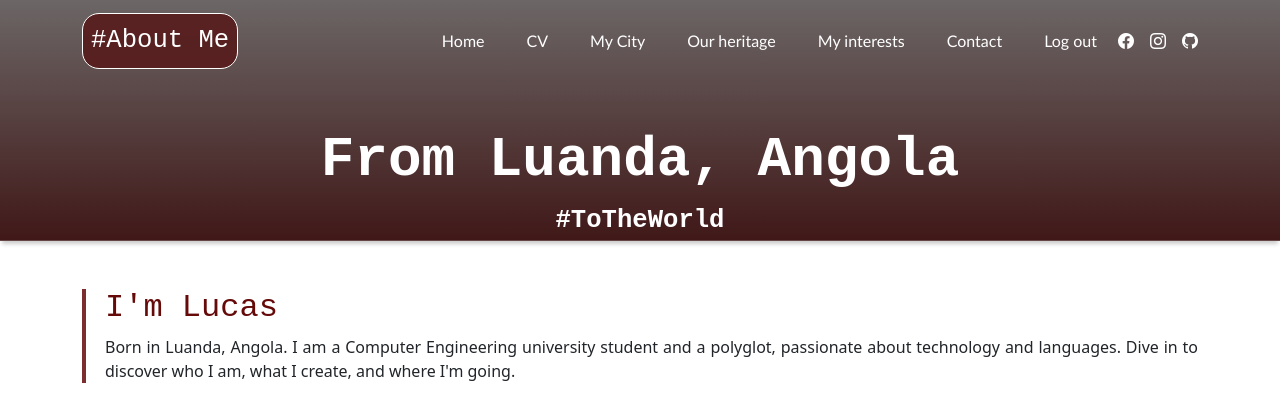
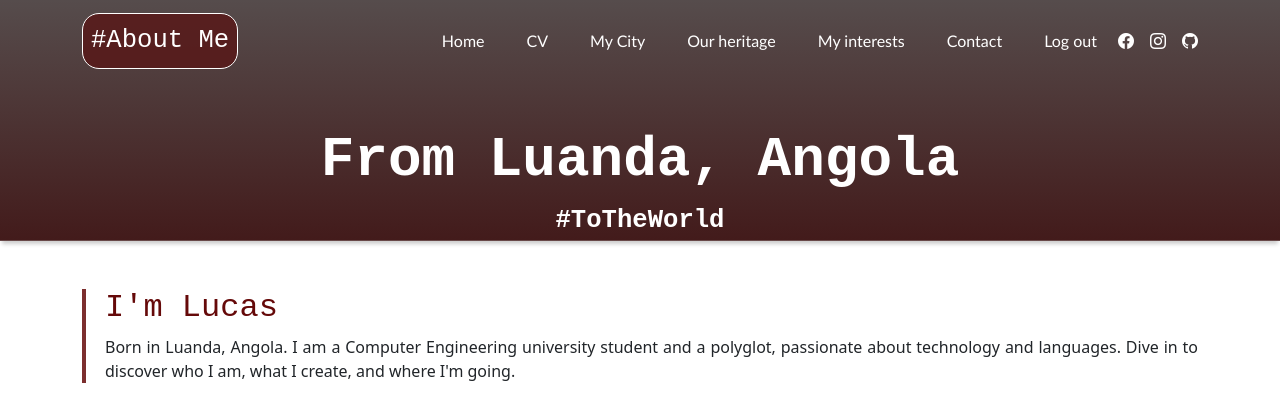
Before and after one commit to Lucaskatalahali/Mywebsite, a PHP site: page / in a window 1280 px wide. Shown: the top 404 px of the page. Run offline with PHP 8.4, Linux system fonts and the light colour scheme.

Commit message:
Header style improved

```diff
--- a/css/style.css
+++ b/css/style.css
@@ -20,7 +20,7 @@ header{
 
 .no-background{
   height: auto;
-  background-image: linear-gradient(rgba(10, 0, 0, 0.600), rgba(48, 4, 4, 0.922)), url();
+  background-image: linear-gradient(rgba(14, 0, 0, 0.700), rgba(48, 4, 4, 0.909)), url();
 }
 
 header.no-background .navbar-menu .nav-link,
```
